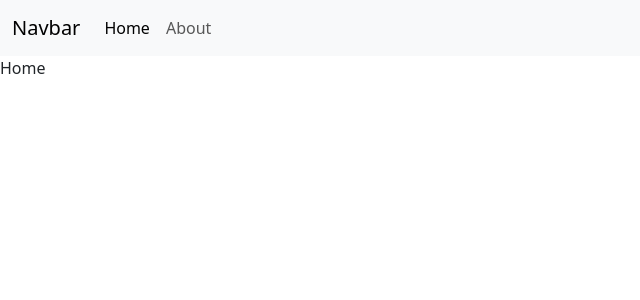
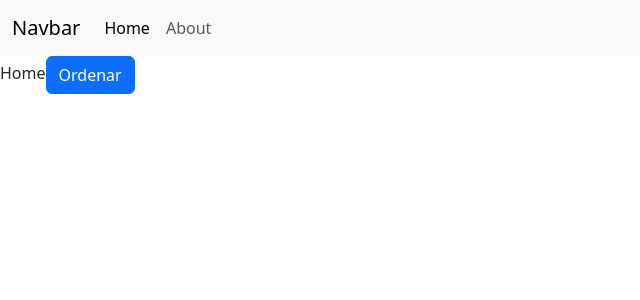
Before and after one commit to rineliniguezsosa/React-router-v6, a React (Create React App) app: page / in a window 1280 px wide. Shown: the top 300 px of the page, without its empty margins (0-640 px from the left). Built offline with nearby package versions, Linux system fonts and the light colour scheme.

Commit message:
importando useNavigate de react-router-dom,creando el fragment y el elemento button

```diff
--- a/src/01-configuring routes/components/Home.js
+++ b/src/01-configuring routes/components/Home.js
@@ -1,6 +1,11 @@
+import { useNavigate } from "react-router-dom"
+
 
 export const Home = () => {
   return (
-    <div>Home</div>
+    <>
+    <span>Home</span>
+    <button className="btn btn-primary">Ordenar</button>
+    </>
   )
 }
```
